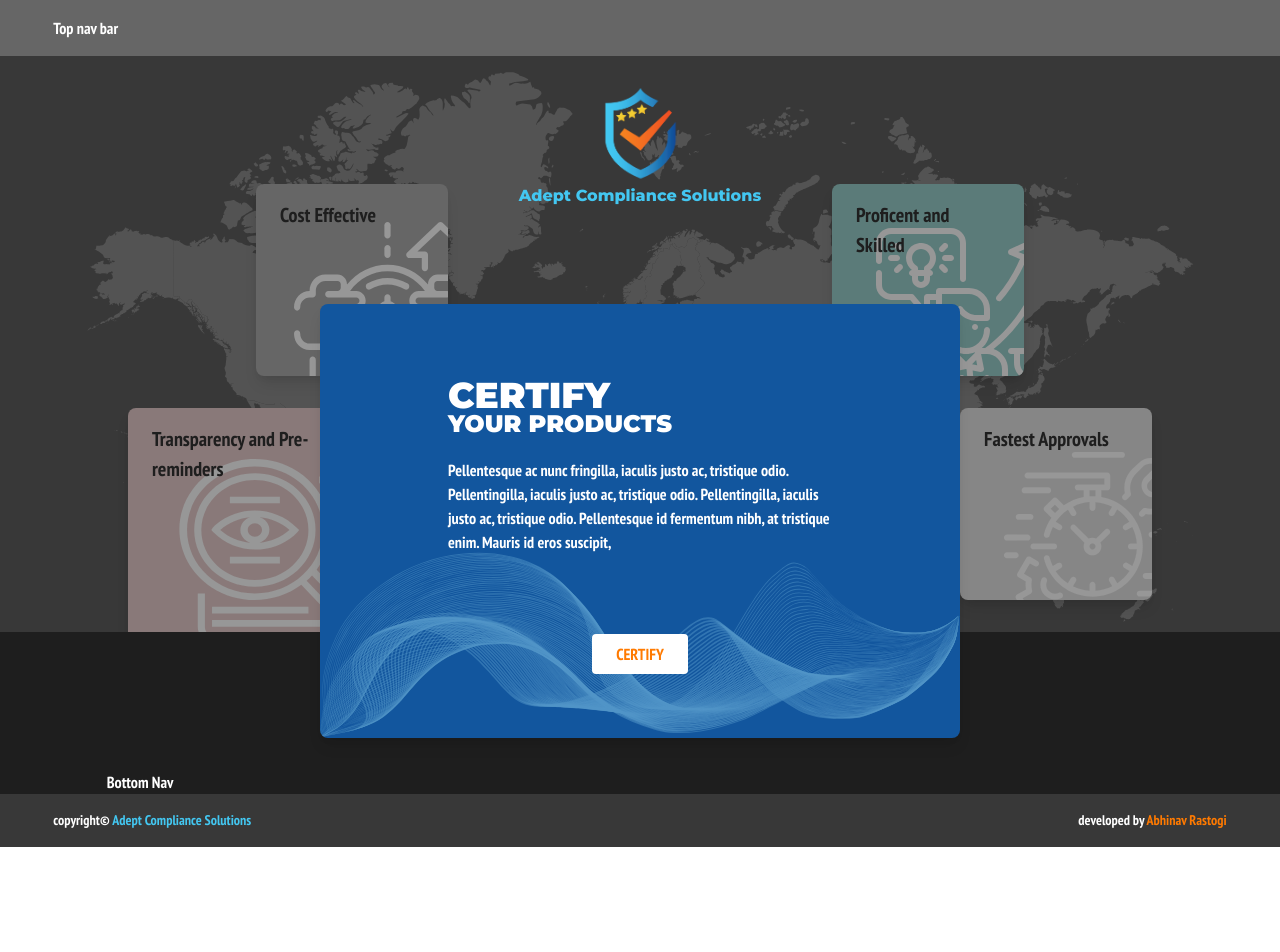
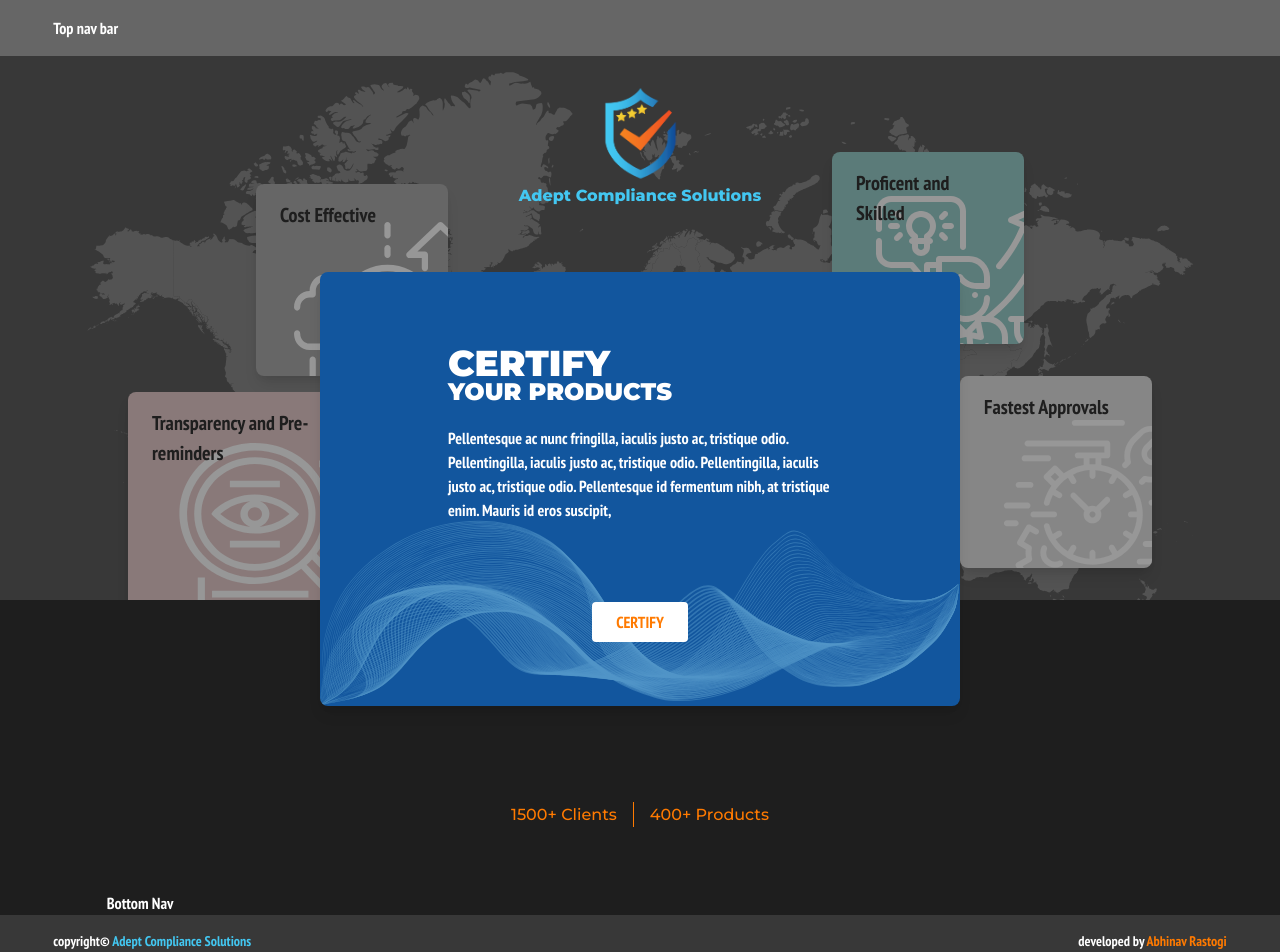
Before and after one commit to abhinav2188/Adept-Compliance-Solutions, a React (Create React App) app: page / in a window 1280 px wide. Shown: the top 952 px of the page. Before the commit the page ends 847 px from the top, so only its background shows below. Built offline with nearby package versions, Linux system fonts and the light colour scheme.

Commit message:
minor tweak in display section, added stats section

```diff
--- /dev/null
+++ b/src/components/companyStats.jsx
@@ -0,0 +1,14 @@
+import React from "react";
+
+const CompanyStats = (props) => {
+    return (
+        <div className="flex w-full justify-center items-center text-orange-mid font-heading xl:mb-16 lg:mb-12 md:mb-10 mb-6">
+            <p>{props.numberOfClients} Clients</p>
+            <hr className="h-6 border-l border-orange-mid md:mx-4 mx-2"/>
+            <p>{props.numberOfProducts} Products</p>
+        </div>
+
+    );
+}
+
+export default CompanyStats;
--- a/src/components/display.css
+++ b/src/components/display.css
@@ -1,6 +1,6 @@
 @media(min-width:1025px){
     .display-back{
-        height:36rem;
+        height:34rem;
     }
 }
 @media(max-width:1024px){
@@ -11,7 +11,7 @@
 
 @media(max-width:768px){
     .display-back{
-        height:36rem;
+        height:32rem;
     }
 }
 
--- a/src/components/display.jsx
+++ b/src/components/display.jsx
@@ -12,7 +12,7 @@ const Display = (props) => {
 
 
     return (
-        <div className="w-full flex flex-col items-center py-8 relative" >
+        <div className="w-full flex flex-col items-center py-8 relative xl:mb-16 lg:mb-12 md:mb-10 mb-6" >
 
             {/* background container, company key values blocks*/}
             <div className="absolute top-0 bg-gray-mid w-full overflow-hidden text-gray-dark display-back">
@@ -23,7 +23,7 @@ const Display = (props) => {
                     <h4>Cost Effective</h4>
                     <img className="-z-10 top-1/5 left-1/5 absolute" src={csvg} alt="" />
                 </div>
-                <div className="absolute xl:h-64 xl:w-64 md:h-40 md:w-40 w-32 h-32 bottom-0 transform xl:translate-y-8 xl:translate-x-32 lg:translate-y-12 md:translate-x-4 lg:translate-x-8 md:translate-y-6 translate-x-4 -translate-y-48 shadow-lg rounded-lg overflow-hidden xl:px-6 xl:py-4 md:pl-4 md:pr-10 md:py-4 p-2 " style={{backgroundColor:"#897979"}}>
+                <div className="absolute xl:h-64 xl:w-64 lg:w-48 lg:h-48 md:h-40 md:w-40 w-32 h-32 bottom-0 transform xl:translate-y-12 xl:translate-x-32 lg:translate-y-12 md:translate-x-4 lg:translate-x-8 md:translate-y-6 translate-x-4 -translate-y-48 shadow-lg rounded-lg overflow-hidden xl:px-6 xl:py-4 md:pl-4 md:pr-10 md:py-4 p-2 " style={{backgroundColor:"#897979"}}>
                     <img  className="top-1/5 left-1/5 absolute -z-10" src={tsvg} alt=""/>
                     <h4>Transparency and Pre-reminders</h4>
                 </div>
@@ -38,13 +38,13 @@ const Display = (props) => {
             </div>
 
             {/* logo container */}
-            <div className="flex flex-col items-center z-0">
+            <div className="flex flex-col items-center z-0 lg:pt-0 md:pt-8">
                 <img className="lg:w-24 md:w-20 w-16" src={Logo} alt=""></img>
                 <p className="text-blue-logo font-heading font-bold">Adept Compliance Solutions</p>
             </div>
 
             {/* tagline container */}
-            <div className="bg-blue-tag rounded-lg xl:mt-24 lg:mt-24 md:mt-48 mt-48 relative overflow-hidden shadow-lg z-0 xl:w-1/2 md:w-3/5 w-5/6">
+            <div className="bg-blue-tag rounded-lg xl:mt-16 lg:mt-24 md:mt-24 mt-48 relative overflow-hidden shadow-lg z-0 xl:w-1/2 md:w-3/5 w-5/6">
                 <div className="-z-10 w-full bottom-0 absolute">
                     <img className="w-full opacity-50" src={CurveSvg} alt=""/>
                 </div>
--- a/src/containers/Home.jsx
+++ b/src/containers/Home.jsx
@@ -1,10 +1,12 @@
 import React from "react";
 import Display from "../components/display";
+import CompanyStats from "../components/companyStats";
 
 const Home = (props) => {
     return (
         <div className="flex flex-col w-full">
             <Display />
+            <CompanyStats numberOfClients="1500+" numberOfProducts="400+"/>
         </div>
 
     );
```
